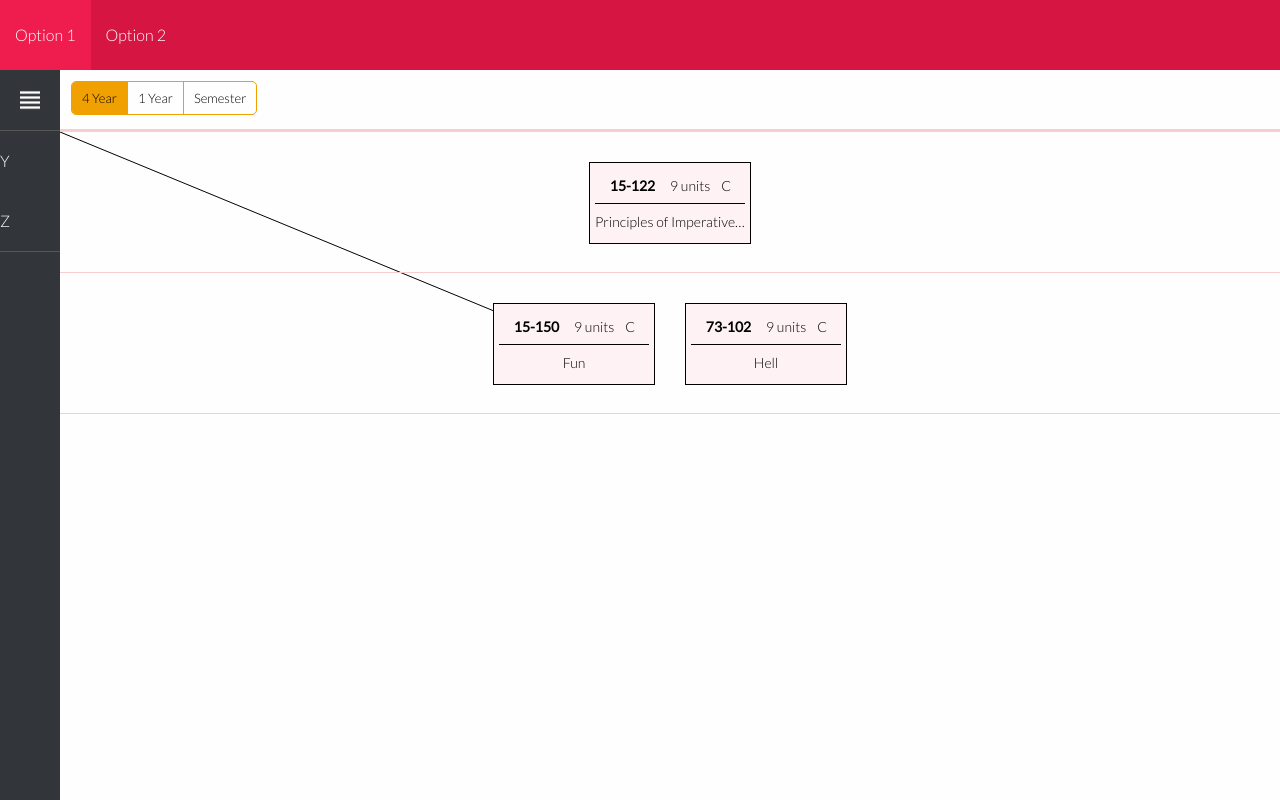
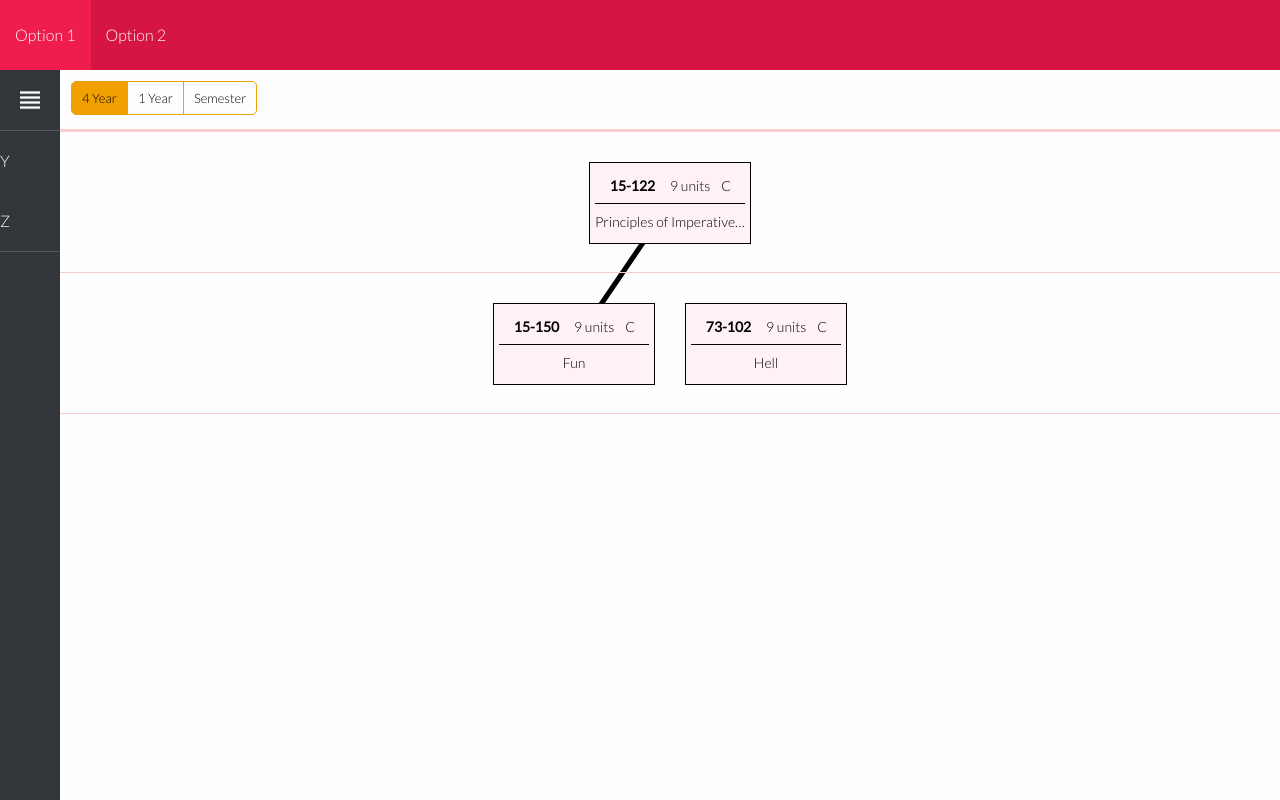
Before and after one commit to stevenshan/scottyhacks-2018, a plain HTML site: page index.html in a window 1280 px wide. Drawn offline with Linux system fonts and the light colour scheme.

Commit message:
draw edge to connect courses implemented

```diff
--- a/assets/css/general.css
+++ b/assets/css/general.css
@@ -242,6 +242,8 @@ a
 #display_window .inner_container
 {
 	margin-left: 60px;
+	overflow-x: hidden;
+	overflow-y: auto;
 }
 
 #view_bar
--- a/assets/js/graph.js
+++ b/assets/js/graph.js
@@ -1,6 +1,9 @@
+var project = null;
+
 window.onload = function() {
-	// Get a reference to the canvas object
-
+	/* initialize canvas */
+	var canvas = document.getElementById("course_canvas");
+	paper.setup(canvas);
 
 	connect_courses($("#class1"), $("#class2"));
 	connect_courses($("#class1"), $("#class2"));
@@ -30,27 +33,23 @@ function connect_courses(elem1, elem2)
 		console.log("duplicate edge");
 		return;
 	}
+	else if (elem1 == elem2)
+	{
+		console.log("self loop");
+		return;
+	}
 
 	var pos1 = get_elem_center(elem1), /* coordinates of elem1 */
 		pos2 = get_elem_center(elem2); /* coordinates of elem1 */
 
-	var canvas = document.getElementById('course_canvas');
-	// Create an empty project and a view for the canvas:
-	paper.setup(canvas);
-	// Create a Paper.js Path to draw a line into it:
+
 	var path = new paper.Path();
-	// Give the stroke a color
-	path.strokeColor = 'black';
-	var start = new paper.Point(0, 0);
-	// Move to start and draw a line from there
+	path.strokeColor = "black";
+	path.strokeWidth = "5";
+	var start = new paper.Point(pos1.x, pos1.y);
 	path.moveTo(start);
-	// Note that the plus operator on Point objects does not work
-	// in JavaScript. Instead, we need to call the add() function:
-	path.lineTo(start.add([pos1.x, pos1.y]));
-	// Draw the view now:
-	paper.view.draw();
-
-
+	path.lineTo(start.add([pos2.x - pos1.x,
+						   pos2.y - pos1.y]));
 
 	/* add edge to list of edges */
 	edges[hash] = true;
--- a/index.html
+++ b/index.html
@@ -82,7 +82,7 @@
                         <div class="semester" id="semester1">
                             <div>
 
-                                <div class="class">
+                                <div class="class" id="class1">
                                     <div class="class_details clearfix">
                                         <span class="class_id">15-122</span>
                                         <span>9 units</span>
@@ -99,7 +99,7 @@
                         <div class="semester" id="semester2">
                             <div>
 
-                                <div class="class" id="class1">
+                                <div class="class" id="class2">
                                     <div class="class_details clearfix">
                                         <span class="class_id">15-150</span>
                                         <span>9 units</span>
@@ -110,7 +110,7 @@
                                     </div>
                                 </div>
 
-                                <div class="class" id="class2">
+                                <div class="class">
                                     <div class="class_details clearfix">
                                         <span class="class_id">73-102</span>
                                         <span>9 units</span>
```
